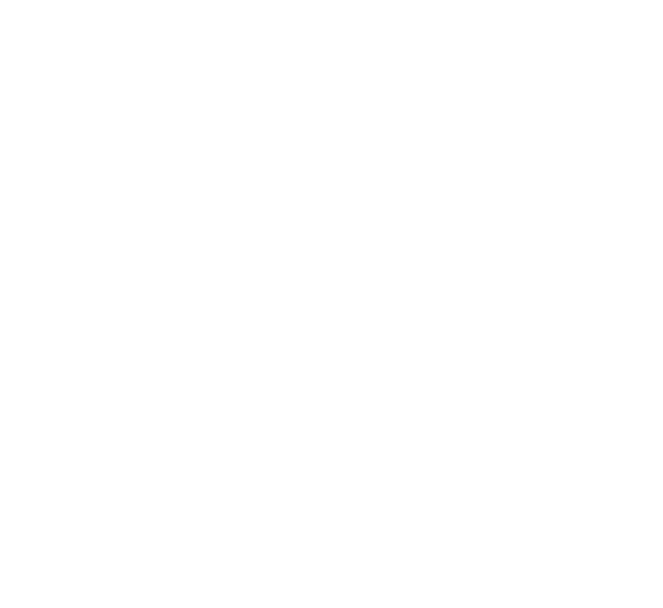
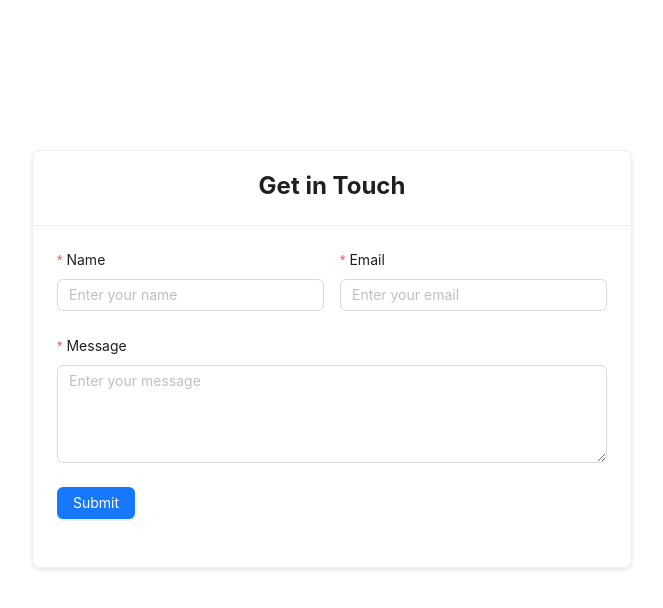
Before and after one commit to ar2653/base-application, a React (Create React App) app: page /contact in a window 1280 px wide. Before the commit this address had no page. Shown: the top 608 px of the page, without its empty margins (308-971 px from the left). Built offline with nearby package versions, Linux system fonts and the light colour scheme.

Commit message:
Added DIY page

```diff
--- a/src/App.css
+++ b/src/App.css
@@ -106,3 +106,108 @@
   max-width: 100%;
   max-height: 100%;
 }
+
+
+/* contact page css  */
+.contact-container {
+  width: 100%;
+  max-width: 600px;
+  margin: 0 auto;
+  margin-top: 150px;
+  /* padding: 20px; */
+  background-color: #f9f9f9;
+  border-radius: 8px;
+  box-shadow: 0 2px 4px rgba(0, 0, 0, 0.1);
+}
+
+.contact-heading {
+  font-size: 24px;
+  margin-bottom: 20px;
+  text-align: center;
+}
+
+.form-label {
+  font-weight: bold;
+}
+
+.input-field {
+  width: 100%;
+  padding: 10px;
+  margin-bottom: 20px;
+  border: 1px solid #ccc;
+  border-radius: 4px;
+  box-sizing: border-box;
+}
+
+.textarea-field {
+  width: 100%;
+  padding: 10px;
+  margin-bottom: 20px;
+  border: 1px solid #ccc;
+  border-radius: 4px;
+  resize: vertical;
+  min-height: 120px;
+  box-sizing: border-box;
+}
+
+.submit-btn {
+  width: 100%;
+  padding: 12px;
+  background-color: #1890ff;
+  color: #fff;
+  border: none;
+  border-radius: 4px;
+  cursor: pointer;
+  transition: background-color 0.3s ease;
+}
+
+.submit-btn:hover {
+  background-color: #40a9ff;
+}
+
+
+/* DIY  */
+
+.project-card {
+  margin-bottom: 20px;
+}
+
+.project-card .ant-card-cover {
+  height: 310px;
+  object-fit: cover;
+}
+
+.project-card .ant-card-meta-title {
+  font-size: 18px;
+  font-weight: bold;
+}
+
+.project-links {
+  margin-top: 10px;
+}
+
+.project-links a {
+  color: #1890ff;
+}
+
+.project-details {
+  margin-top: 10px;
+}
+
+.project-card {
+  height: 100%;
+}
+
+.project-image img {
+  height: 200px;
+  object-fit: cover;
+  width: 100%;
+}
+
+.project-links a {
+  color: #1890ff;
+}
+
+.diy-page > h1 {
+  margin-left: 10px;
+}
--- a/src/App.js
+++ b/src/App.js
@@ -3,6 +3,8 @@ import { BrowserRouter as Router, Route, Routes } from 'react-router-dom';
 import Landing from './components/Landing';
 import Projects from './components/Projects';
 import About from './components/About';
+import Contact from './components/Contact';
+import DIYPage from './components/DIYPage';
 
 const App = () => {
     return (
@@ -11,6 +13,8 @@ const App = () => {
                 <Route path="/" element={<Landing />} />
                 <Route path="/projects" element={<Projects />} />
                 <Route path="/about" element={<About />} />
+                <Route path="/contact" element={<Contact />} />
+                <Route path="/diy" element={<DIYPage />} />
                 {/* Add more routes as needed */}
             </Routes>
         </Router>
--- /dev/null
+++ b/src/components/Contact.js
@@ -0,0 +1,56 @@
+import React from 'react';
+import { Card, Form, Input, Button, Row, Col } from 'antd';
+import '../App.css'; // Import your CSS file for styling
+
+const Contact = () => {
+    const onFinish = (values) => {
+        console.log('Form values:', values);
+        // You can handle form submission logic here, such as sending data to a server
+    };
+
+    return (
+        <div className="contact-container">
+            <Card title={<h1 className="contact-heading">Get in Touch</h1>} className="contact-card">
+                <Form name="contact-form" onFinish={onFinish} layout="vertical">
+                    <Row gutter={[16, 16]}>
+                        <Col xs={24} sm={12}>
+                            <Form.Item
+                                name="name"
+                                label="Name"
+                                rules={[{ required: true, message: 'Please enter your name' }]}
+                            >
+                                <Input placeholder="Enter your name" />
+                            </Form.Item>
+                        </Col>
+                        <Col xs={24} sm={12}>
+                            <Form.Item
+                                name="email"
+                                label="Email"
+                                rules={[
+                                    { required: true, message: 'Please enter your email' },
+                                    { type: 'email', message: 'Please enter a valid email' },
+                                ]}
+                            >
+                                <Input placeholder="Enter your email" />
+                            </Form.Item>
+                        </Col>
+                    </Row>
+                    <Form.Item
+                        name="message"
+                        label="Message"
+                        rules={[{ required: true, message: 'Please enter your message' }]}
+                    >
+                        <Input.TextArea rows={4} placeholder="Enter your message" />
+                    </Form.Item>
+                    <Form.Item>
+                        <Button type="primary" htmlType="submit">
+                            Submit
+                        </Button>
+                    </Form.Item>
+                </Form>
+            </Card>
+        </div>
+    );
+}
+
+export default Contact;
--- /dev/null
+++ b/src/components/DIYPage.js
@@ -0,0 +1,80 @@
+import React from 'react';
+import { Card, Row, Col, Image } from 'antd';
+import '../App.css'; // Import your CSS file for styling
+
+const { Meta } = Card;
+
+const projects = [
+    {
+        id: 1,
+        appName: "Project 1",
+        techStack: "React, Node.js, MongoDB",
+        githubURL: "https://github.com/yourusername/project1",
+        architectureDiagramURL: "https://images.edrawmax.com/examples/aws-architecture-diagram-examples/example-4.png",
+        details: "Lorem ipsum dolor sit amet, consectetur adipiscing elit. Nullam accumsan nunc sed libero maximus, id efficitur leo blandit."
+    },
+    {
+        id: 2,
+        appName: "Project 2",
+        techStack: "Vue.js, Express, MySQL",
+        githubURL: "https://github.com/yourusername/project2",
+        architectureDiagramURL: "https://www.intellectsoft.net/blog/wp-content/uploads/web-application-architecture-diagram-2.png",
+        details: "Lorem ipsum dolor sit amet, consectetur adipiscing elit. Nullam accumsan nunc sed libero maximus, id efficitur leo blandit."
+    },
+    {
+        id: 3,
+        appName: "Project 3",
+        techStack: "Angular, Express, MongoDB",
+        githubURL: "https://github.com/yourusername/project3",
+        architectureDiagramURL: "https://media.geeksforgeeks.org/wp-content/cdn-uploads/20210128214233/Netflix-High-Level-System-Architecture.png",
+        details: "Lorem ipsum dolor sit amet, consectetur adipiscing elit. Nullam accumsan nunc sed libero maximus, id efficitur leo blandit."
+    },
+    {
+        id: 4,
+        appName: "Project 4",
+        techStack: "Next.js, Node.js, PostgreSQL",
+        githubURL: "https://github.com/yourusername/project4",
+        architectureDiagramURL: "https://assets-global.website-files.com/63062129119620a44791a2eb/63770361b7a796b4383fe660_604f41a08050b970730d3efe_Thumbnail-AWSArchitectureDiagram.png",
+        details: "Lorem ipsum dolor sit amet, consectetur adipiscing elit. Nullam accumsan nunc sed libero maximus, id efficitur leo blandit."
+    },
+    {
+        id: 5,
+        appName: "Project 5",
+        techStack: "Docker, Kubernetes, AWS",
+        githubURL: "https://github.com/yourusername/project5",
+        architectureDiagramURL: "https://docs.aws.amazon.com/images/solutions/latest/amazon-s3-glacier-refreezer/images/reference-architecture-diagram.png", // Use the same image as Project 1
+        details: "Lorem ipsum dolor sit amet, consectetur adipiscing elit. Nullam accumsan nunc sed libero maximus, id efficitur leo blandit."
+    },
+];
+
+const DIYPage = () => {
+    return (
+        <div className="diy-page">
+            <h1>DIY Projects</h1>
+            <Row gutter={[16, 16]}>
+                {projects.map((project) => (
+                    <Col key={project.id} xs={24} sm={12} md={8}>
+                        <Card
+                            hoverable
+                            className="project-card"
+                            cover={<Image src={project.architectureDiagramURL} alt="Architecture Diagram" style={{ height: '300px', objectFit: 'cover' }} />}
+                        >
+                            <Meta
+                                title={project.appName}
+                                description={project.techStack}
+                            />
+                            <div className="project-links">
+                                <a href={project.githubURL} target="_blank" rel="noopener noreferrer">GitHub</a>
+                            </div>
+                            <div className="project-details">
+                                <p>{project.details}</p>
+                            </div>
+                        </Card>
+                    </Col>
+                ))}
+            </Row>
+        </div>
+    );
+}
+
+export default DIYPage;
--- a/src/components/Landing.js
+++ b/src/components/Landing.js
@@ -1,7 +1,7 @@
-import React from 'react';
-import { Link } from 'react-router-dom';
-import { Card } from 'antd';
-import '../App.css';
+import React from "react";
+import { Link } from "react-router-dom";
+import { Card } from "antd";
+import "../App.css";
 
 const Landing = () => {
   return (
@@ -14,8 +14,9 @@ const Landing = () => {
           <Link to="/about" className="card-link">
             <Card title="About" className="landing-card">
               <p className="card-text">
-                                Learn more about my background, skills, and experiences.
-                                Get insights into who I am and what drives my passion for technology.
+                Learn more about my background, skills, and experiences. Get
+                insights into who I am and what drives my passion for
+                technology.
               </p>
             </Card>
           </Link>
@@ -23,13 +24,14 @@ const Landing = () => {
           <Link to="/projects" className="card-link">
             <Card title="Projects" className="landing-card">
               <p className="card-text">
-                            Explore the various projects I have worked on.
-                            Discover my contributions, technologies used, and the outcomes of each project.
+                Explore the various projects I have worked on. Discover my
+                contributions, technologies used, and the outcomes of each
+                project.
               </p>
             </Card>
           </Link>
 
-                <Link to="/research" className="card-link">
+          {/* <Link to="/research" className="card-link">
                     <Card title="Research" className="landing-card">
                         <p className="card-text">
                             Dive into my research endeavors.
@@ -37,13 +39,23 @@ const Landing = () => {
                             and key findings from my research activities.
                         </p>
                     </Card>
+                </Link> */}
+
+          <Link to="/diy" className="card-link">
+            <Card title="DIY" className="landing-card">
+              <p className="card-text">
+                Explore insightful articles on modern app architectures and
+                step-by-step guides to building them from scratch.
+              </p>
+            </Card>
           </Link>
 
           <Link to="/contact" className="card-link">
             <Card title="Contact" className="landing-card">
               <p className="card-text">
-                            Reach out to me! Whether you have inquiries, collaboration opportunities,
-                            or just want to say hello, find the details you need to get in touch.
+                Reach out to me! Whether you have inquiries, collaboration
+                opportunities, or just want to say hello, find the details you
+                need to get in touch.
               </p>
             </Card>
           </Link>
@@ -51,6 +63,6 @@ const Landing = () => {
       </div>
     </div>
   );
-}
+};
 
 export default Landing;
```
Lines whose indentation alone changed are shown as unchanged.
